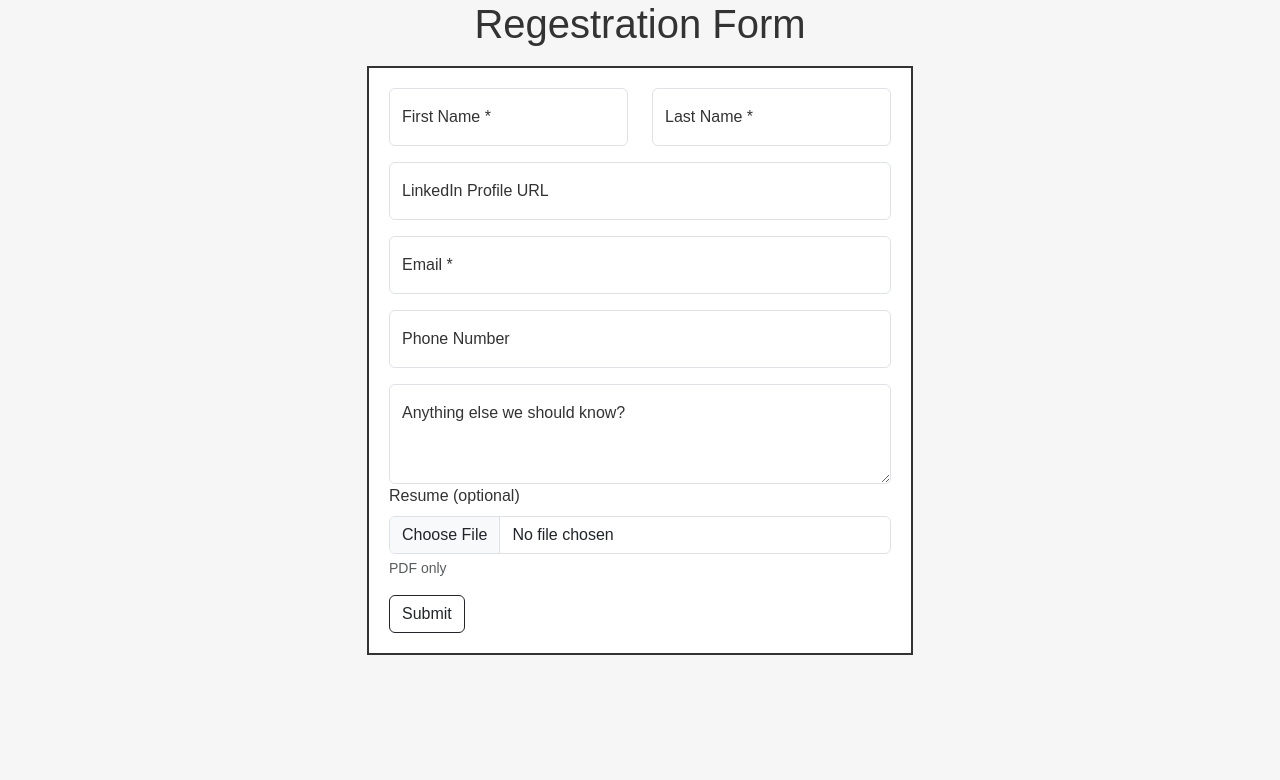
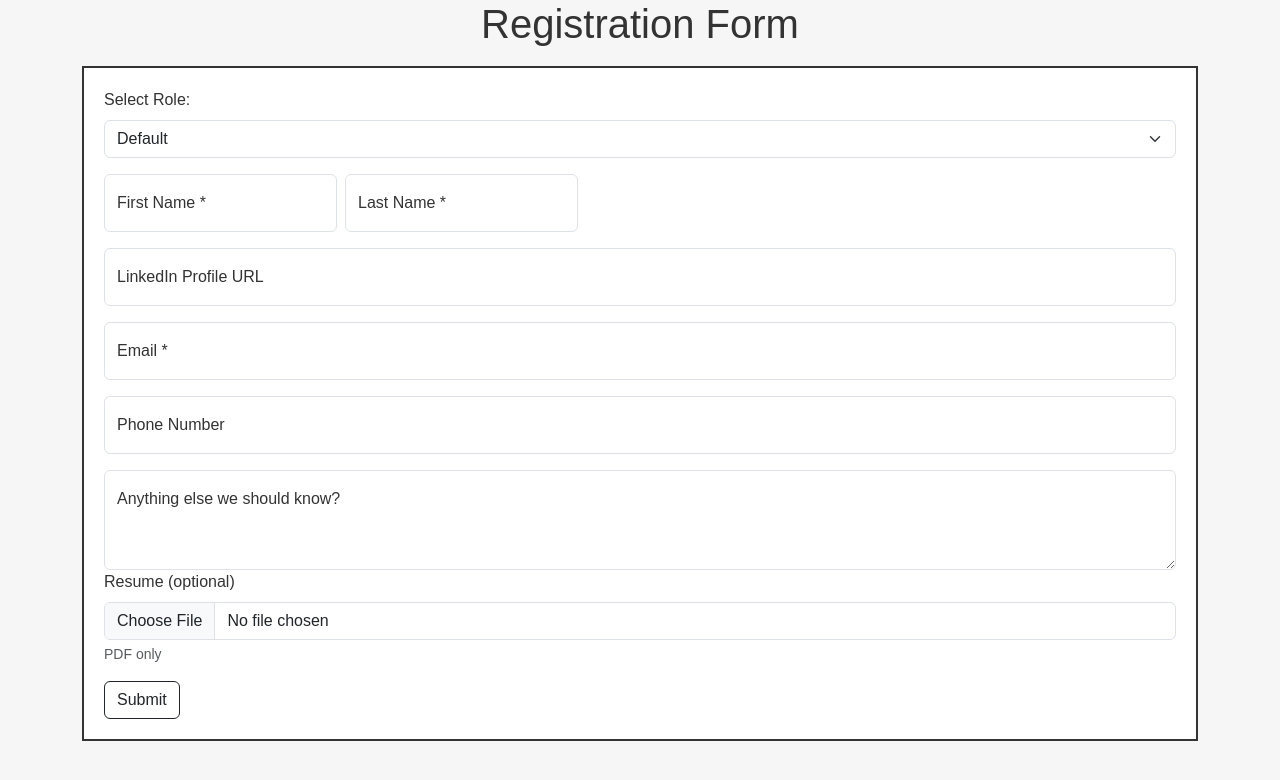
Before and after one commit to alentheguy/backbonejobapp2, a Django app: page /core/regester/ in a window 1280 px wide. Shown: the top 780 px of the page. Run offline with Django 4.2, Linux system fonts and the light colour scheme.

Commit message:
JJJ
DAY 1

```diff
--- a/core/templates/application.html
+++ b/core/templates/application.html
@@ -33,17 +33,27 @@
 <body>
     <div class="container text-center">
         <div class="row">
-                <h1>Regestration Form</h1>
+            <h1>Registration Form</h1>
         </div>
     </div>
-        <div class="container">
+    <div class="container" style="margin-bottom: 1.25rem;">
         <div class="row justify-content-center">
-                <div class="col-12 col-md-6">
+            <div class="col-12">
                 <div class="formcont">
                     <form method="POST" action="{% url 'application' %}" enctype="multipart/form-data">
                         {% csrf_token %}
-                            <div class="inpub-group mb-3">
-                                <div class="row g2">
+                        <div class="mb-3 custom-select">
+                            <label for="pdfSubmission" class="form-label">Select Role:</label>
+                            <select id="pdfSubmission" onchange="showRoleDropdown()" class="form-select">
+                                <option value="default">Default</option>
+                                <option value="dataScientist">Data Scientist</option>
+                                <option value="productDesignEngineer">Product Design Engineer</option>
+                                <option value="graphicDesignEngineer">Graphic Design Engineer</option>
+                                <option value="marketingAdvisor">Marketing Advisor</option>
+                            </select>
+                        </div>
+                        <div class="input-group mb-3">
+                            <div class="row g-2">
                                 <div class="col-md">
                                     <div class="form-floating">
                                         <input type="text" class="form-control" id="First_Name" placeholder="John" required>
@@ -79,11 +89,83 @@
                             <input class="form-control" type="file" id="Resume" accept=".pdf">
                             <div class="form-text" id="Resume">PDF only</div>
                         </div>
+
+                        <div id="pdfSubmissionDropdown">
+                            <!-- Additional fields for the selected role -->
+                            <div id="dataScientistFields" style="display: none;">
+                                <label for="dataScientistField">Data Scientist Challange: Look at the resources in this
+                                     <a href="https://drive.google.com/drive/folders/1MRmsQvmj1NlJfvf29ZZGe1qRpYxGxtUi">link.</a>
+                                        Analyze the data and provide analyses and recommendations about the
+                                        opportunities and challenges facing the business. Not all datasets need to be included in the
+                                        analysis and you are encouraged to include outside research.
+                                    :</label>
+                                <div class="mb-3">
+                                    <label for="dataScientistSubmission" class="form-label"> </label>
+                                    <input class="form-control" type="file" id="dataScientistSubmission" accept=".pdf">
+                                    <div class="form-text" id="dataScientistSubmission">PDF only</div>
+                                </div>
+                            </div>
+                            <div id="productDesignEngineerFields" style="display: none;">
+                                <label for="productDesignEngineerField">Product Design Engineer Field:</label>
+                                <div class="mb-3">
+                                    <label for="productDesignEngineerSubmission" class="form-label">Product Design Engineer Submission:</label>
+                                    <input class="form-control" type="file" id="productDesignEngineerSubmission" accept=".pdf">
+                                    <div class="form-text" id="productDesignEngineerSubmission">PDF only</div>
+                                </div>
+                            </div>
+                            <div id="graphicDesignEngineerFields" style="display: none;">
+                                <label for="graphicDesignEngineerField">Graphic Design Engineer Field:</label>
+                                <div class="mb-3">
+                                    <label for="graphicDesignEngineerSubmission" class="form-label">Graphic Design Engineer Submission:</label>
+                                    <input class="form-control" type="file" id="graphicDesignEngineerSubmission" accept=".pdf">
+                                    <div class="form-text" id="graphicDesignEngineerSubmission">PDF only</div>
+                                </div>
+                            </div>
+                            <div id="marketingAdvisorFields" style="display: none;">
+                                <label for="marketingAdvisorField">Marketing Advisor Field:</label>
+                                <div class="mb-3">
+                                    <label for="marketingAdvisorSubmission" class="form-label">Marketing Advisor Submission:</label>
+                                    <input class="form-control" type="file" id="marketingAdvisorSubmission" accept=".pdf">
+                                    <div class="form-text" id="marketingAdvisorSubmission">PDF only</div>
+                                </div>
+                            </div>
+                            <!-- Add other role-specific fields here -->
+                        </div>
                         <button class="btn btn-outline-dark" type="submit">Submit</button>
                     </form>
                 </div>
             </div>
         </div>
     </div>
+    <script>
+        function showRoleDropdown() {
+            var pdfSubmissionDropdown = document.getElementById("pdfSubmissionDropdown");
+            var selectedOption = document.getElementById("pdfSubmission").value;
+            var dataScientistFields = document.getElementById("dataScientistFields");
+            var productDesignEngineerFields = document.getElementById("productDesignEngineerFields");
+            var graphicDesignEngineerFields = document.getElementById("graphicDesignEngineerFields");
+            var marketingAdvisorFields = document.getElementById("marketingAdvisorFields");
+
+            // Hide all additional fields initially
+            dataScientistFields.style.display = "none";
+            productDesignEngineerFields.style.display = "none";
+            graphicDesignEngineerFields.style.display = "none";
+            marketingAdvisorFields.style.display = "none";
+
+            // Show additional fields based on the selected option
+            if (selectedOption === "dataScientist") {
+                dataScientistFields.style.display = "block";
+            } else if (selectedOption === "productDesignEngineer") {
+                productDesignEngineerFields.style.display = "block";
+            } else if (selectedOption === "graphicDesignEngineer") {
+                graphicDesignEngineerFields.style.display = "block";
+            } else if (selectedOption === "marketingAdvisor") {
+                marketingAdvisorFields.style.display = "block";
+            }
+            // Add more conditions for other options as needed
+
+            // Rest of your code...
+        }
+    </script>
 </body>
 </html>
```
Lines whose indentation alone changed are shown as unchanged.
